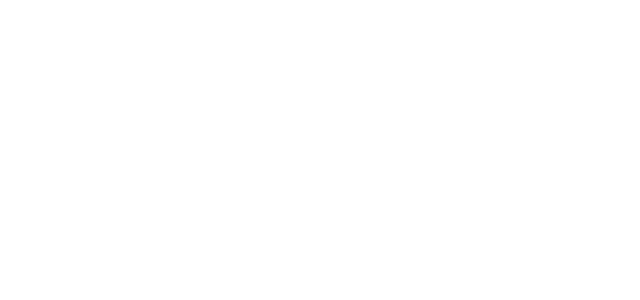
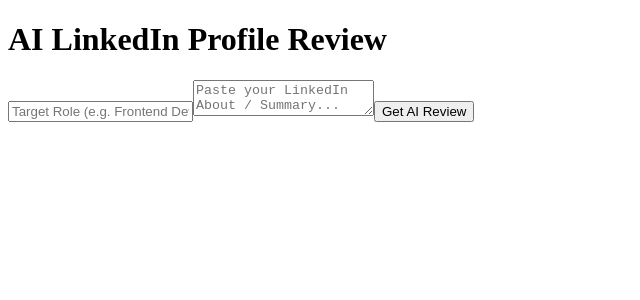
Before and after one commit to Nandiniatri/letsGrowTogether-react, a React (Vite) app: page / in a window 1280 px wide. Shown: the top 300 px of the page, without its empty margins (0-640 px from the left). Built offline with nearby package versions, Linux system fonts and the light colour scheme.

Commit message:
make a folder linkedinReview

```diff
--- a/package.json
+++ b/package.json
@@ -11,6 +11,7 @@
   },
   "dependencies": {
     "@supabase/supabase-js": "^2.75.0",
+    "axios": "^1.12.2",
     "react": "^19.1.1",
     "react-dom": "^19.1.1"
   },
--- a/src/App.jsx
+++ b/src/App.jsx
@@ -1,11 +1,12 @@
 import './App.css'
+import LinkedinReview from './linkedinReview/LinkedinReview'
 import ThingsWhichIMake from './thingsWhichIMake/ThingsWhichIMake'
 
 function App() {
 
   return (
     <>
-
+      <LinkedinReview />
     </>
   )
 }
```
Also changed, not shown: 1 other file (tests, documents, lock files or other folders).
